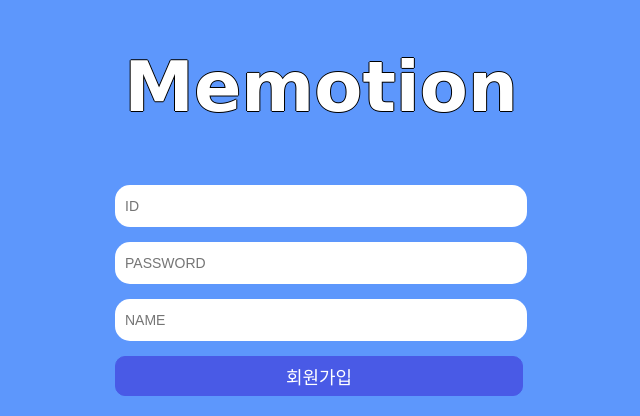
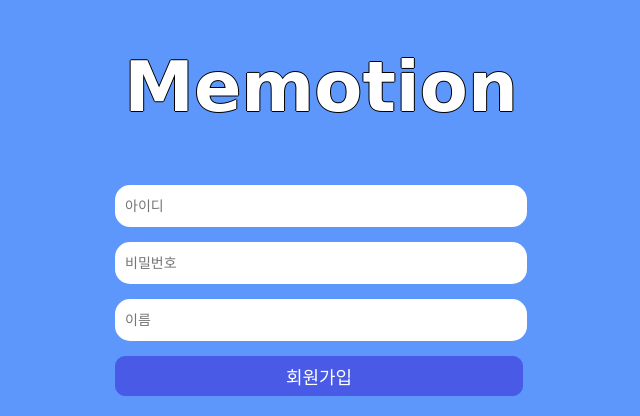
Before and after one commit to HADMARINE/data_lecture_memotion_server, a Django app: page /register/ in a window 1280 px wide. Shown: the part 31-447 px from the top of the page, without its empty margins (319-959 px from the left). Run offline with Django 3.2, Linux system fonts and the light colour scheme; some web fonts are replaced.

Commit message:
update style

```diff
--- a/memotion/templates/memotion/login.html
+++ b/memotion/templates/memotion/login.html
@@ -96,8 +96,8 @@
 <div>
     <form action="{% url 'memotion:login' %}" method="post">{% csrf_token %}
         <h1>Memotion</h1>
-        <input type="id" value="" name="user_id" placeholder="ID" id="id"/><br>
-        <input type="password" value="" name="password" placeholder="PASSWORD" id="pw"><br>
+        <input type="id" value="" name="user_id" placeholder="아이디" id="id"/><br>
+        <input type="password" value="" name="password" placeholder="비밀번호" id="pw"><br>
         <input type="submit" value="로그인" id="login" class="button">
     </form>
     <a href="{% url 'memotion:register_page' %}">
--- a/memotion/templates/memotion/memo.html
+++ b/memotion/templates/memotion/memo.html
@@ -21,6 +21,11 @@
             display: flex;
             flex: 2;
         }
+
+        #text_copy {
+            display: none;
+        }
+
     </style>
     <script>
         function copy() {
--- a/memotion/templates/memotion/register.html
+++ b/memotion/templates/memotion/register.html
@@ -91,9 +91,9 @@
 <body>
 <form action="{% url 'memotion:register' %}" method="post">{% csrf_token %}
     <h1>Memotion</h1>
-    <input type="id" value="" name="user_id" placeholder="ID" id="id"/><br>
-    <input type="password" value="" name="password" placeholder="PASSWORD" id="pw"><br>
-    <input type="name" value="" name="name" placeholder="NAME" id="name"><br>
+    <input type="id" value="" name="user_id" placeholder="아이디" id="id"/><br>
+    <input type="password" value="" name="password" placeholder="비밀번호" id="pw"><br>
+    <input type="name" value="" name="name" placeholder="이름" id="name"><br>
     <input type="submit" value="회원가입" id="register" class="button">
 </form>
 </body>
```
